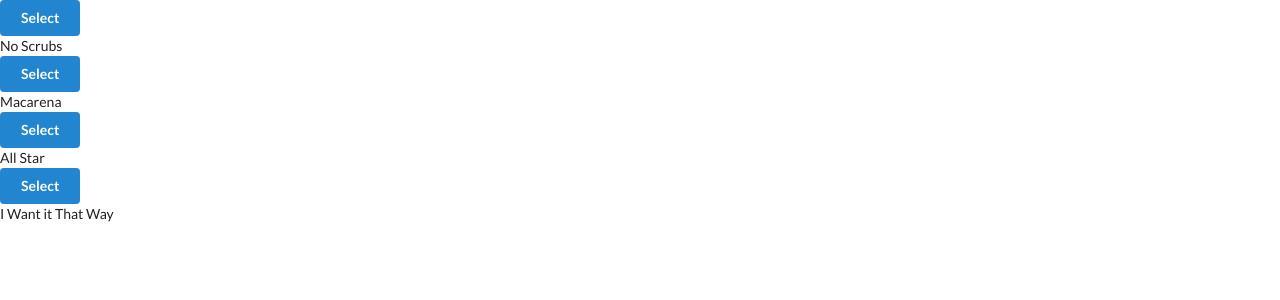
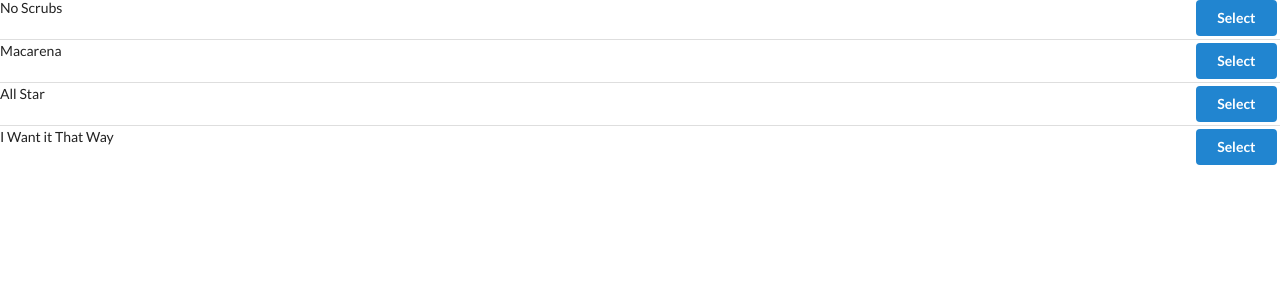
Before and after one commit to ChristinaXT/songs, a React (Create React App) app: page / in a window 1280 px wide. Shown: the top 300 px of the page. Built offline with nearby package versions, Linux system fonts and the light colour scheme.

Commit message:
added classname

```diff
--- a/src/components/SongList.js
+++ b/src/components/SongList.js
@@ -18,7 +18,7 @@ class SongList extends Component {
   }
 
   render() {
-    return <div>{this.renderList()}</div>;
+    return <div className="ui divided list">{this.renderList()}</div>;
   }
 }
 
```
